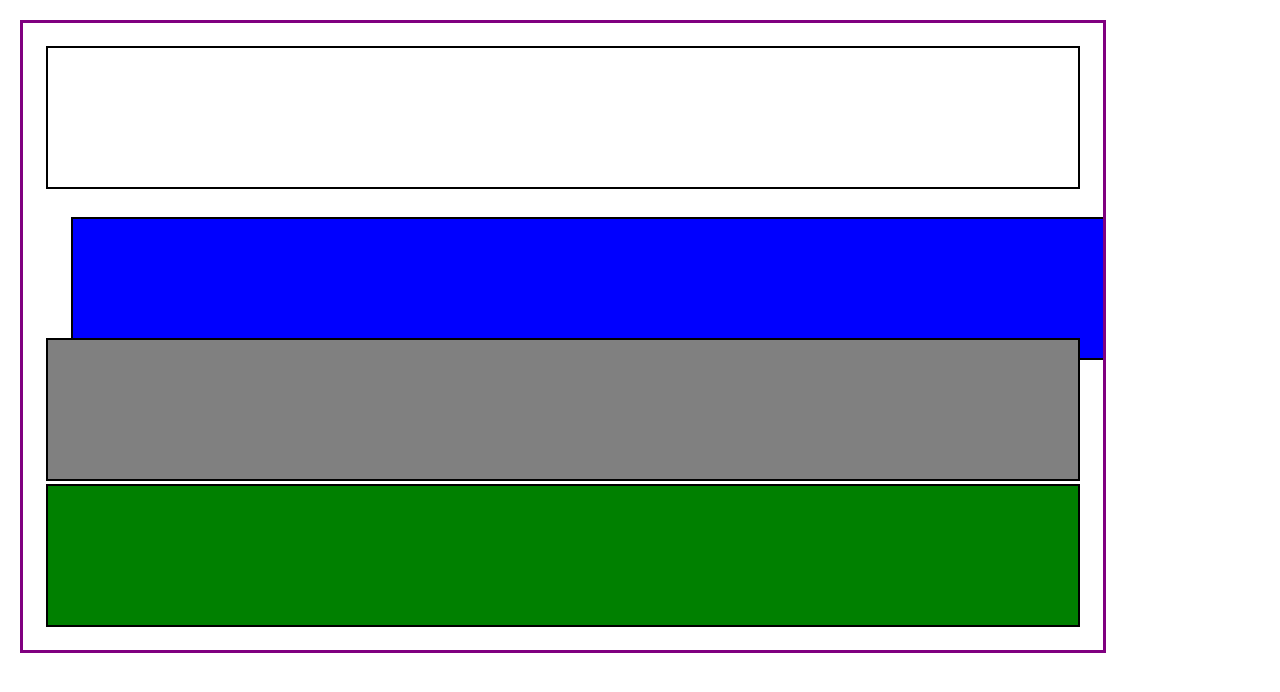
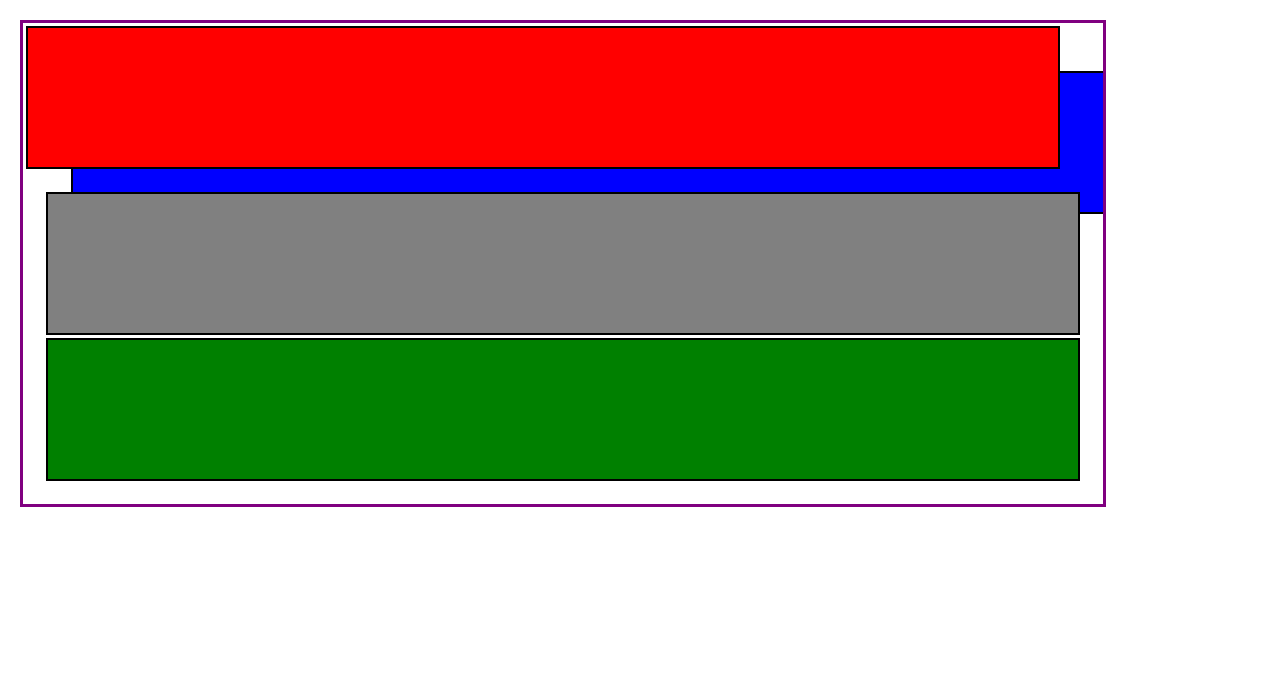
Before and after one commit to yashgupta2022-max/html-2026, a plain HTML site: page 13. POSITION/index.html in a window 1280 px wide. Drawn offline with Linux system fonts and the light colour scheme.

Commit message:
Update index.html

```diff
--- a/13. POSITION/index.html
+++ b/13. POSITION/index.html
@@ -17,12 +17,12 @@
         margin: 3px;
         padding: 3px;
       }
-      /* .box1 {
+      .box1 {
         background-color: red;
         position : absolute;
         top: 0;
         left: 0;
-      } */
+      }
       .box2 {
         background-color: blue;
         position: relative;
```
